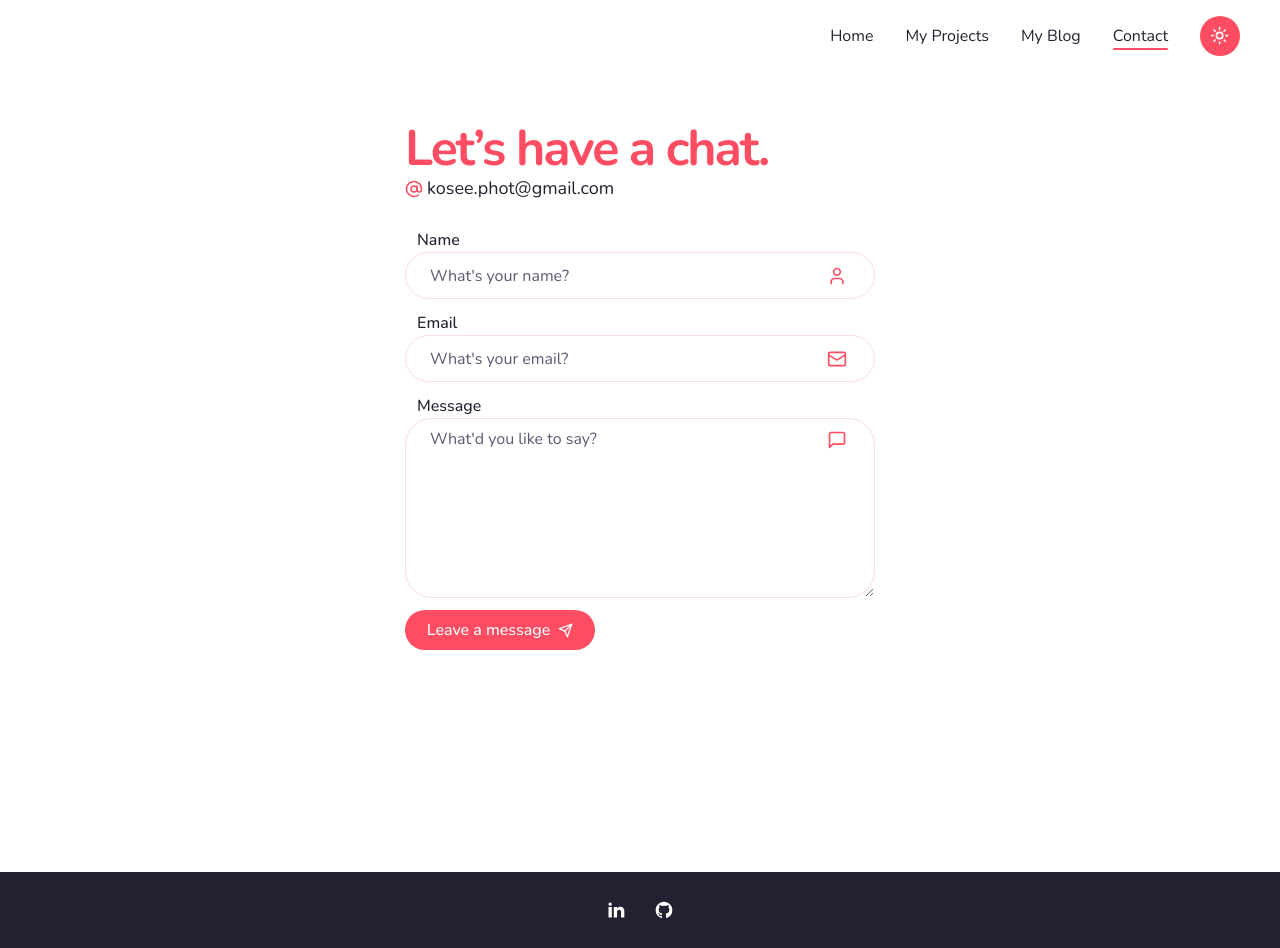
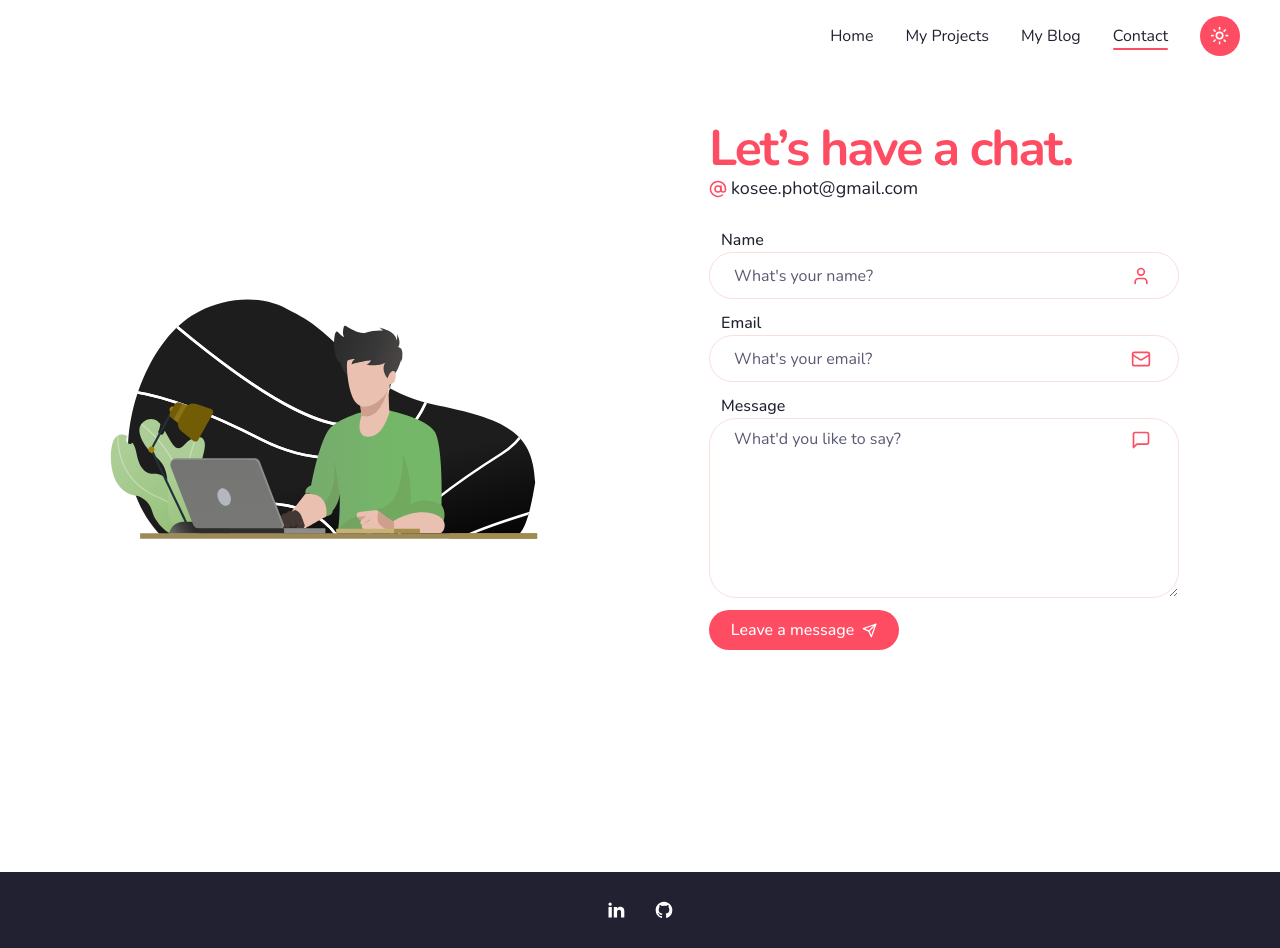
Before and after one commit to photkosee/next-portfolio, a Next.js app: page /contact in a window 1280 px wide. Built offline with nearby package versions, Linux system fonts and the light colour scheme.

Commit message:
update: adjust number of col of projects on each screen size

```diff
--- a/app/contact/page.tsx
+++ b/app/contact/page.tsx
@@ -11,6 +11,7 @@
         lg:flex-row lg:justify-around
         "
       >
+        <AnimateBg />
         <div className="w-full max-w-[470px] flex flex-col gap-7">
           <div className="w-full flex flex-col items-center xl:items-start">
             <div className="text-big text-primary">
--- a/components/ProjectTab.tsx
+++ b/components/ProjectTab.tsx
@@ -81,7 +81,7 @@
       </TabsList>
 
       <div className="
-        grid grid-cols-1 lg:grid-cols-2 xl:grid-cols-3 gap-4 mt-36 sm:mt-3
+        grid grid-cols-1 sm:grid-cols-2 lg:grid-cols-3 gap-4 mt-36 sm:mt-3
         "
       >
         {filteredProjects.map((project, index) => (
```
